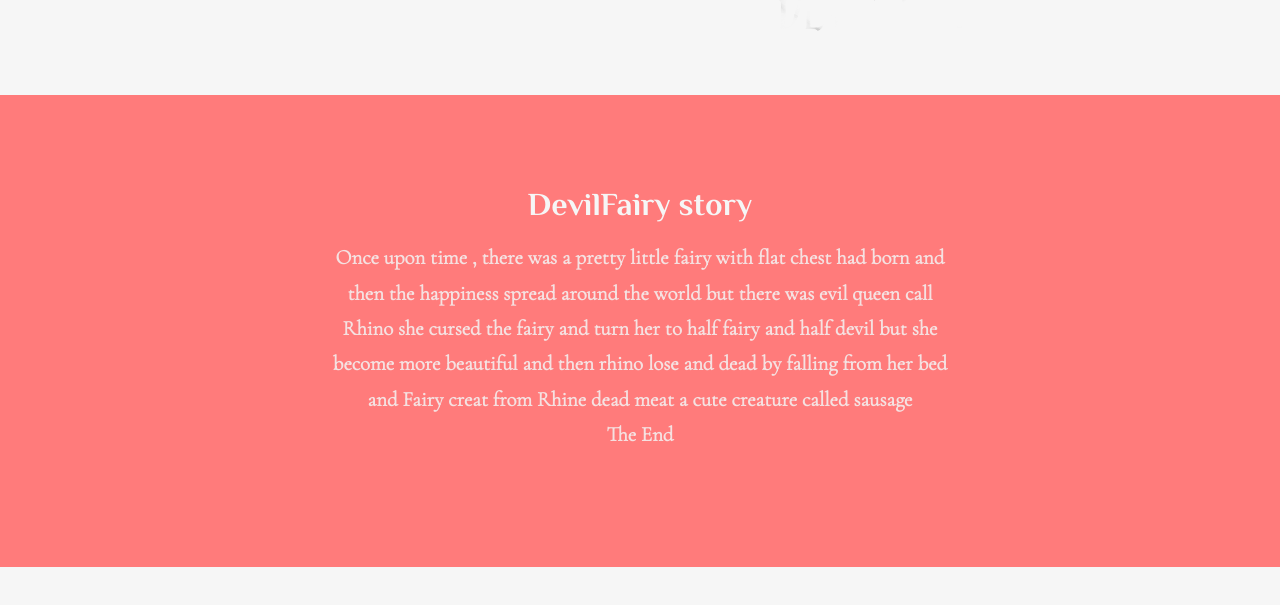
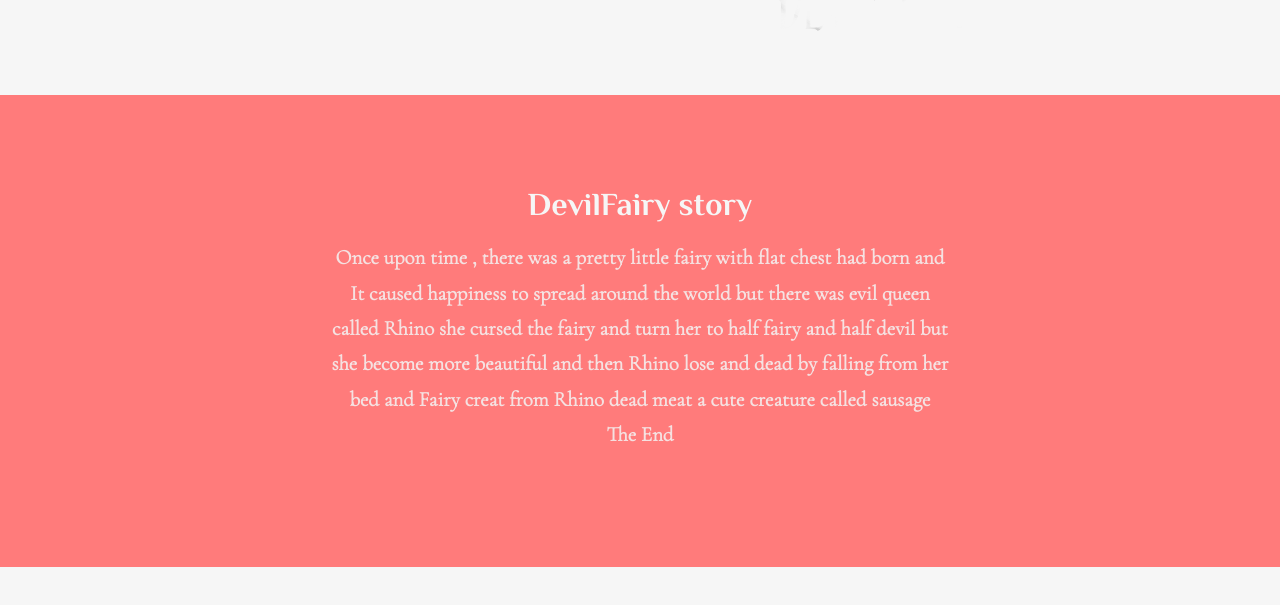
Before and after one commit to a4ftb/fairy.co, a plain HTML site: page index.html in a window 1280 px wide. Shown: the part 553-1158 px from the top of the page. Drawn offline with nearby package versions, Linux system fonts and the light colour scheme.

Commit message:
Update index.html

```diff
--- a/index.html
+++ b/index.html
@@ -99,10 +99,10 @@
   <section id="about">
     <div class="container-fluid">
       <h2>DevilFairy story</h2>
-      <p>Once upon time , there was a pretty little fairy with flat chest had born and then the
-        happiness spread around the world but there was evil queen call Rhino she cursed
+      <p>Once upon time , there was a pretty little fairy with flat chest had born and It
+        caused happiness to spread around the world but there was evil queen called Rhino she cursed
         the fairy and turn her to half fairy and half devil but she become more beautiful
-        and then rhino lose and dead by falling from her bed and Fairy creat from Rhine dead
+        and then Rhino lose and dead by falling from her bed and Fairy creat from Rhino dead
         meat a cute creature called sausage <br> The End </p>
     </div>
   </section>
```
